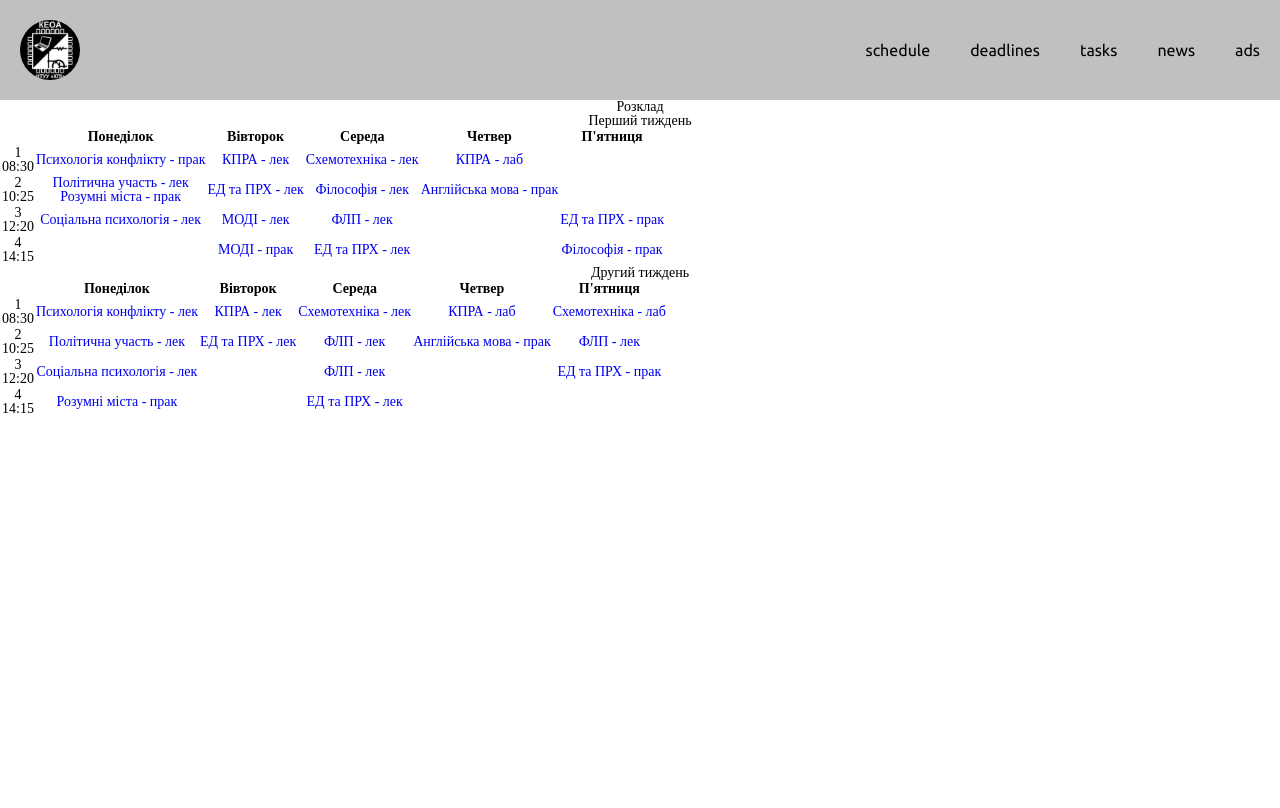
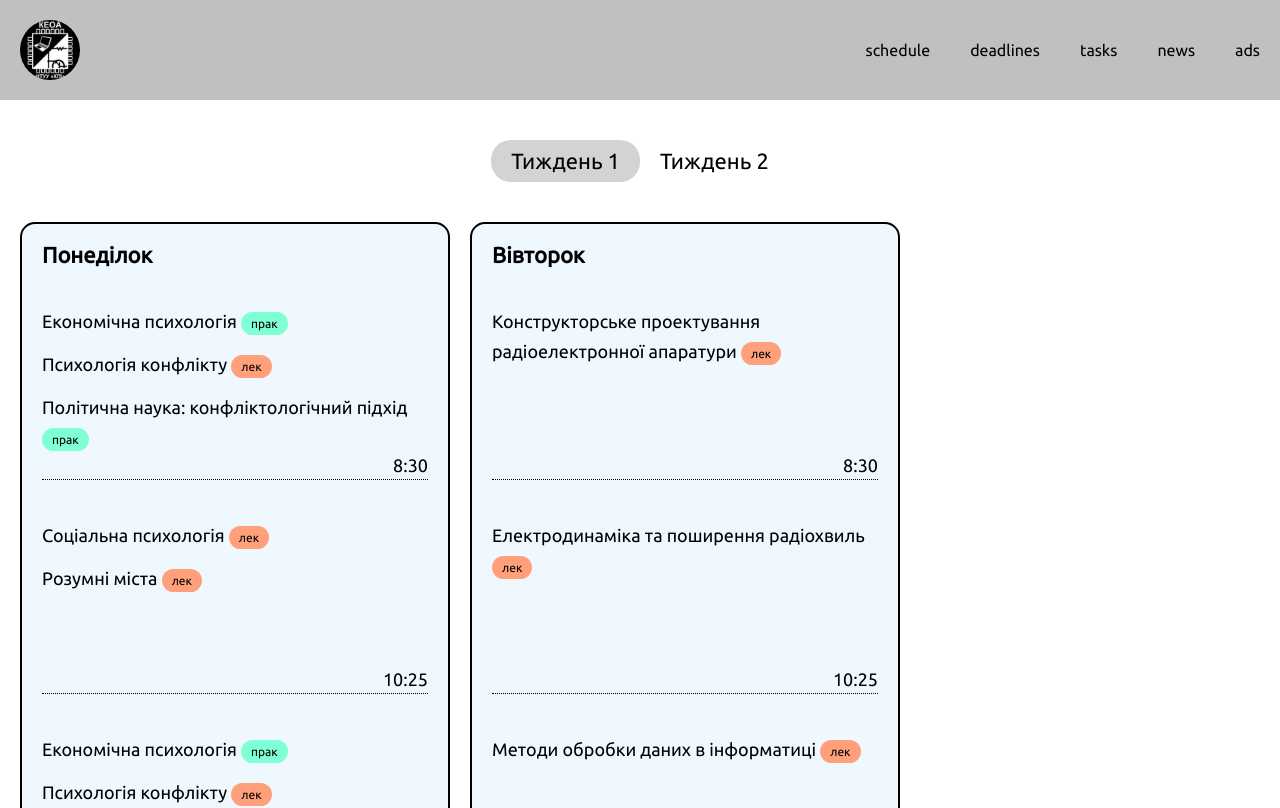
Before and after one commit to denispolovyan/dk12_website, a Vue app: page / in a window 1280 px wide. Shown: the top 808 px of the page. Built offline with nearby package versions, Linux system fonts and the light colour scheme.

Commit message:
first version of schedule

```diff
--- a/src/App.vue
+++ b/src/App.vue
@@ -2,10 +2,7 @@
   <div class="wrapper">
     <header-navbar class="header-navbar" />
     <main class="main">
-      <section>
-        <dick-size-meter class="dick-size-meter" />
-        <working-schedule />
-      </section>
+      <working-schedule />
     </main>
     <footer-navbar class="footer-navbar" />
   </div>
@@ -14,12 +11,10 @@
 <script>
 import HeaderNavbar from "./components/HeaderNavbar.vue";
 import FooterNavbar from "./components/FooterNavbar.vue";
-import DickSizeMeter from "./components/DickSizeMeter.vue";
 import WorkingSchedule from "./components/WorkingSchedule";
 
 export default {
   components: {
-    DickSizeMeter,
     HeaderNavbar,
     FooterNavbar,
     WorkingSchedule,
@@ -43,11 +38,7 @@ export default {
 
 .main {
   flex: 1 1 auto;
-  height: 100vh;
-}
-
-.dick-size-meter {
-  display: none;
+  height: 100%;
 }
 
 .schedule {
--- a/src/components/WorkingSchedule.vue
+++ b/src/components/WorkingSchedule.vue
@@ -1,154 +1,330 @@
 <template>
-  <div>
-    <h1 align="center">Розклад</h1>
-    <h2 align="center">Перший тиждень</h2>
-    <table>
-      <thead>
-        <tr>
-          <th style="text-align: center"></th>
-          <th style="text-align: center">Понеділок</th>
-          <th style="text-align: center">Вівторок</th>
-          <th style="text-align: center">Середа</th>
-          <th style="text-align: center">Четвер</th>
-          <th style="text-align: center">П'ятниця</th>
-        </tr>
-      </thead>
-      <tbody>
-        <tr>
-          <td style="text-align: center">1<br />08:30</td>
-          <td style="text-align: center">
-            <a href="/tasks/agrophilosophy">Психологія конфлікту - прак</a>
-          </td>
-          <td style="text-align: center">
-            <a href="/tasks/kpra">КПРА - лек</a>
-          </td>
-          <td style="text-align: center">
-            <a href="/tasks/circuit">Схемотехніка - лек</a>
-          </td>
-          <td style="text-align: center">
-            <a href="/tasks/kpra">КПРА - лаб</a>
-          </td>
-          <td style="text-align: center"></td>
-        </tr>
-        <tr>
-          <td style="text-align: center">2<br />10:25</td>
-          <td style="text-align: center">
-            <a href="/tasks/political">Політична участь - лек</a><br /><a
-              href="/tasks/smart"
-              >Розумні міста - прак</a
-            >
-          </td>
-          <td style="text-align: center">
-            <a href="/tasks/edprh">ЕД та ПРХ - лек</a>
-          </td>
-          <td style="text-align: center">
-            <a href="/tasks/philosophy">Філософія - лек</a>
-          </td>
-          <td style="text-align: center">
-            <a href="/tasks/english">Англійська мова - прак</a>
-          </td>
-          <td style="text-align: center"></td>
-        </tr>
-        <tr>
-          <td style="text-align: center">3<br />12:20</td>
-          <td style="text-align: center">
-            <a href="/tasks/psychology">Соціальна психологія - лек</a>
-          </td>
-          <td style="text-align: center">
-            <a href="/tasks/modi">МОДІ - лек</a>
-          </td>
-          <td style="text-align: center"><a href="/tasks/flp">ФЛП - лек</a></td>
-          <td style="text-align: center"></td>
-          <td style="text-align: center">
-            <a href="/tasks/edprh">ЕД та ПРХ - прак</a>
-          </td>
-        </tr>
-        <tr>
-          <td style="text-align: center">4<br />14:15</td>
-          <td style="text-align: center"></td>
-          <td style="text-align: center">
-            <a href="/tasks/modi">МОДІ - прак</a>
-          </td>
-          <td style="text-align: center">
-            <a href="/tasks/edprh">ЕД та ПРХ - лек</a>
-          </td>
-          <td style="text-align: center"></td>
-          <td style="text-align: center">
-            <a href="/tasks/philosophy">Філософія - прак</a>
-          </td>
-        </tr>
-      </tbody>
-    </table>
-    <h2 align="center">Другий тиждень</h2>
-    <table>
-      <thead>
-        <tr>
-          <th style="text-align: center"></th>
-          <th style="text-align: center">Понеділок</th>
-          <th style="text-align: center">Вівторок</th>
-          <th style="text-align: center">Середа</th>
-          <th style="text-align: center">Четвер</th>
-          <th style="text-align: center">П'ятниця</th>
-        </tr>
-      </thead>
-      <tbody>
-        <tr>
-          <td style="text-align: center">1<br />08:30</td>
-          <td style="text-align: center">
-            <a href="/tasks/agrophilosophy">Психологія конфлікту - лек</a>
-          </td>
-          <td style="text-align: center">
-            <a href="/tasks/kpra">КПРА - лек</a>
-          </td>
-          <td style="text-align: center">
-            <a href="/tasks/circuit">Схемотехніка - лек</a>
-          </td>
-          <td style="text-align: center">
-            <a href="/tasks/kpra">КПРА - лаб</a>
-          </td>
-          <td style="text-align: center">
-            <a href="/tasks/circuit">Схемотехніка - лаб</a>
-          </td>
-        </tr>
-        <tr>
-          <td style="text-align: center">2<br />10:25</td>
-          <td style="text-align: center">
-            <a href="/tasks/political">Політична участь - лек</a>
-          </td>
-          <td style="text-align: center">
-            <a href="/tasks/edprh">ЕД та ПРХ - лек</a>
-          </td>
-          <td style="text-align: center"><a href="/tasks/flp">ФЛП - лек</a></td>
-          <td style="text-align: center">
-            <a href="/tasks/english">Англійська мова - прак</a>
-          </td>
-          <td style="text-align: center"><a href="/tasks/flp">ФЛП - лек</a></td>
-        </tr>
-        <tr>
-          <td style="text-align: center">3<br />12:20</td>
-          <td style="text-align: center">
-            <a href="/tasks/psychology">Соціальна психологія - лек</a>
-          </td>
-          <td style="text-align: center"></td>
-          <td style="text-align: center"><a href="/tasks/flp">ФЛП - лек</a></td>
-          <td style="text-align: center"></td>
-          <td style="text-align: center">
-            <a href="/tasks/edprh">ЕД та ПРХ - прак</a>
-          </td>
-        </tr>
-        <tr>
-          <td style="text-align: center">4<br />14:15</td>
-          <td style="text-align: center">
-            <a href="/tasks/smart">Розумні міста - прак</a>
-          </td>
-          <td style="text-align: center"></td>
-          <td style="text-align: center">
-            <a href="/tasks/edprh">ЕД та ПРХ - лек</a>
-          </td>
-          <td style="text-align: center"></td>
-          <td style="text-align: center"></td>
-        </tr>
-      </tbody>
-    </table>
+  <div class="container">
+    <div class="schedule">
+      <div class="schedule__body">
+        <article class="article">
+          <div
+            class="article__button article__button_first"
+            :class="{
+              bgbtn: showFirstWeek,
+            }"
+            @click="switchToFirstWeek"
+          >
+            Тиждень 1
+          </div>
+          <div
+            @click="switchToSecondWeek"
+            class="article__button article__button_second"
+            :class="{
+              bgbtn: showSecondWeek,
+            }"
+          >
+            Тиждень 2
+          </div>
+        </article>
+        <div class="cards" v-if="showFirstWeek">
+          <div class="cards__body">
+            <div class="card__title">Понеділок</div>
+            <div class="card__column">
+              <div class="card__text">
+                <p>
+                  Економічна психологія
+                  <span class="card__activity card__activity_practice"
+                    >прак</span
+                  >
+                </p>
+                <p>
+                  Психологія конфлікту
+                  <span class="card__activity card__activity_lecture">лек</span>
+                </p>
+                <p>
+                  Політична наука: конфліктологічний підхід
+                  <span class="card__activity card__activity_practice"
+                    >прак</span
+                  >
+                </p>
+              </div>
+              <div class="card__subtitle">8:30</div>
+            </div>
+            <div class="card__column">
+              <div class="card__text">
+                <p>
+                  Соціальна психологія
+                  <span class="card__activity card__activity_lecture">лек</span>
+                </p>
+                <p>
+                  Розумні міста
+                  <span class="card__activity card__activity_lecture"
+                    >лек
+                  </span>
+                </p>
+              </div>
+              <div class="card__subtitle">10:25</div>
+            </div>
+            <div class="card__column">
+              <div class="card__text">
+                <p>
+                  Економічна психологія
+                  <span class="card__activity card__activity_practice"
+                    >прак</span
+                  >
+                </p>
+                <p>
+                  Психологія конфлікту
+                  <span class="card__activity card__activity_lecture">лек</span>
+                </p>
+              </div>
+              <div class="card__subtitle">12:20</div>
+            </div>
+            <div class="card__column">
+              <div class="card__text"></div>
+              <div class="card__subtitle">14:15</div>
+            </div>
+          </div>
+          <div class="cards__body">
+            <div class="card__title">Вівторок</div>
+            <div class="card__column">
+              <div class="card__text">
+                <p>
+                  Конструкторське проектування радіоелектронної апаратури
+                  <span class="card__activity card__activity_lecture">лек</span>
+                </p>
+              </div>
+              <div class="card__subtitle">8:30</div>
+            </div>
+            <div class="card__column">
+              <div class="card__text">
+                <p>
+                  Електродинаміка та поширення радіохвиль
+                  <span class="card__activity card__activity_lecture">лек</span>
+                </p>
+              </div>
+              <div class="card__subtitle">10:25</div>
+            </div>
+            <div class="card__column">
+              <div class="card__text">
+                <p>
+                  Методи обробки даних в інформатиці
+                  <span class="card__activity card__activity_lecture">лек</span>
+                </p>
+              </div>
+              <div class="card__subtitle">12:20</div>
+            </div>
+            <div class="card__column">
+              <div class="card__text">
+                <p>
+                  Методи обробки даних в інформатиці
+                  <span class="card__activity card__activity_practice"
+                    >прак</span
+                  >
+                </p>
+              </div>
+              <div class="card__subtitle">14:15</div>
+            </div>
+          </div>
+          <div class="cards__body">
+            <div class="card__title">Середа</div>
+            <div class="card__column">
+              <div class="card__text">
+                <p>
+                  Схемотехніка
+                  <span class="card__activity card__activity_lecture">лек</span>
+                </p>
+              </div>
+              <div class="card__subtitle">8:30</div>
+            </div>
+            <div class="card__column">
+              <div class="card__text">
+                <p>
+                  Вступ до філософії
+                  <span class="card__activity card__activity_lecture">лек</span>
+                </p>
+              </div>
+              <div class="card__subtitle">10:25</div>
+            </div>
+            <div class="card__column">
+              <div class="card__text">
+                <p>
+                  Функціонально-логічне проектування
+                  <span class="card__activity card__activity_lecture">лек</span>
+                </p>
+              </div>
+              <div class="card__subtitle">12:20</div>
+            </div>
+            <div class="card__column">
+              <div class="card__text">
+                <p>
+                  Електродинаміка та поширення радіохвиль
+                  <span class="card__activity card__activity_lecture">лек</span>
+                </p>
+              </div>
+              <div class="card__subtitle">14:15</div>
+            </div>
+          </div>
+          <div class="cards__body">
+            <div class="card__title">Четвер</div>
+            <div class="card__column">
+              <div class="card__text">
+                <p>
+                  Конструкторське проектування радіоелектронної апаратури
+                  <span class="card__activity card__activity_lab">лаб</span>
+                </p>
+              </div>
+              <div class="card__subtitle">8:30</div>
+            </div>
+            <div class="card__column">
+              <div class="card__text">
+                <p>
+                  Практичний курс іноземної мови
+                  <span class="card__activity card__activity_practice"
+                    >прак</span
+                  >
+                </p>
+              </div>
+              <div class="card__subtitle">10:25</div>
+            </div>
+            <div class="card__column">
+              <div class="card__text"></div>
+              <div class="card__subtitle">12:20</div>
+            </div>
+            <div class="card__column">
+              <div class="card__text"></div>
+              <div class="card__subtitle">14:15</div>
+            </div>
+          </div>
+          <div class="cards__body">
+            <div class="card__title">П'ятниця</div>
+            <div class="card__column">
+              <div class="card__text"></div>
+              <div class="card__subtitle">8:30</div>
+            </div>
+            <div class="card__column">
+              <div class="card__text"></div>
+              <div class="card__subtitle">10:25</div>
+            </div>
+            <div class="card__column">
+              <div class="card__text">
+                <p>
+                  Електродинаміка та поширення радіохвиль
+                  <span class="card__activity card__activity_practice"
+                    >прак</span
+                  >
+                </p>
+              </div>
+              <div class="card__subtitle">12:20</div>
+            </div>
+            <div class="card__column">
+              <div class="card__text">
+                <p>
+                  Вступ до філософії
+                  <span class="card__activity card__activity_practice"
+                    >прак</span
+                  >
+                </p>
+              </div>
+              <div class="card__subtitle">14:15</div>
+            </div>
+          </div>
+        </div>
+      </div>
+    </div>
   </div>
 </template>
+
+<style scoped>
+.schedule {
+  font-family: "Ubuntu", sans-serif;
+  margin: 40px 0px;
+  font-size: 18px;
+}
+.schedule__body {
+}
+.first-week {
+}
+.article {
+  display: flex;
+  justify-content: center;
+  align-items: center;
+  margin: 0px 0px 40px 0px;
+}
+.cards {
+  flex-wrap: wrap;
+  display: flex;
+  gap: 20px;
+}
+.cards__body {
+  width: 430px;
+  padding: 20px 20px;
+  background: #f0f8ff;
+  border: 2px solid #000;
+  border-radius: 15px;
+}
+.card__title {
+  font-weight: 600;
+  font-size: 22px;
+  display: inline-block;
+  border-radius: 15px;
+  margin: 0px 0px 40px 0px;
+}
+.card__column {
+  margin: 0px 0px 40px 0px;
+  border-bottom: 1px dotted #000;
+}
+.card__text {
+  height: 150px;
+}
+.card__text p {
+  margin: 0px 0px 10px 0px;
+  line-height: 30px;
+}
+.card__text p span {
+  font-size: 12px;
+}
+.card__subtitle {
+  text-align: right;
+  margin: 0px 0px 5px 0px;
+}
+.article__button {
+  font-size: 22px;
+  border-radius: 20px;
+  padding: 10px 20px;
+}
+/* lec / prac / lab*/
+.card__activity {
+  padding: 5px 10px;
+  border-radius: 15px;
+}
+.card__activity_practice {
+  background-color: #7fffd4;
+}
+.card__activity_lecture {
+  background-color: #ffa07a;
+}
+.card__activity_lab {
+  background-color: #f0e68c;
+}
+.bgbtn {
+  background-color: #d3d3d3;
+}
+</style>
+
+<script>
+export default {
+  data: () => {
+    return {
+      showFirstWeek: true,
+      showSecondWeek: false,
+    };
+  },
+  methods: {
+    switchToFirstWeek() {
+      this.showFirstWeek = true;
+      this.showSecondWeek = false;
+    },
+    switchToSecondWeek() {
+      this.showFirstWeek = false;
+      this.showSecondWeek = true;
+    },
+  },
+};
+</script>
```
Also changed, not shown: src/components/DickSizeMeter.vue (deleted, +0 -60 lines).
